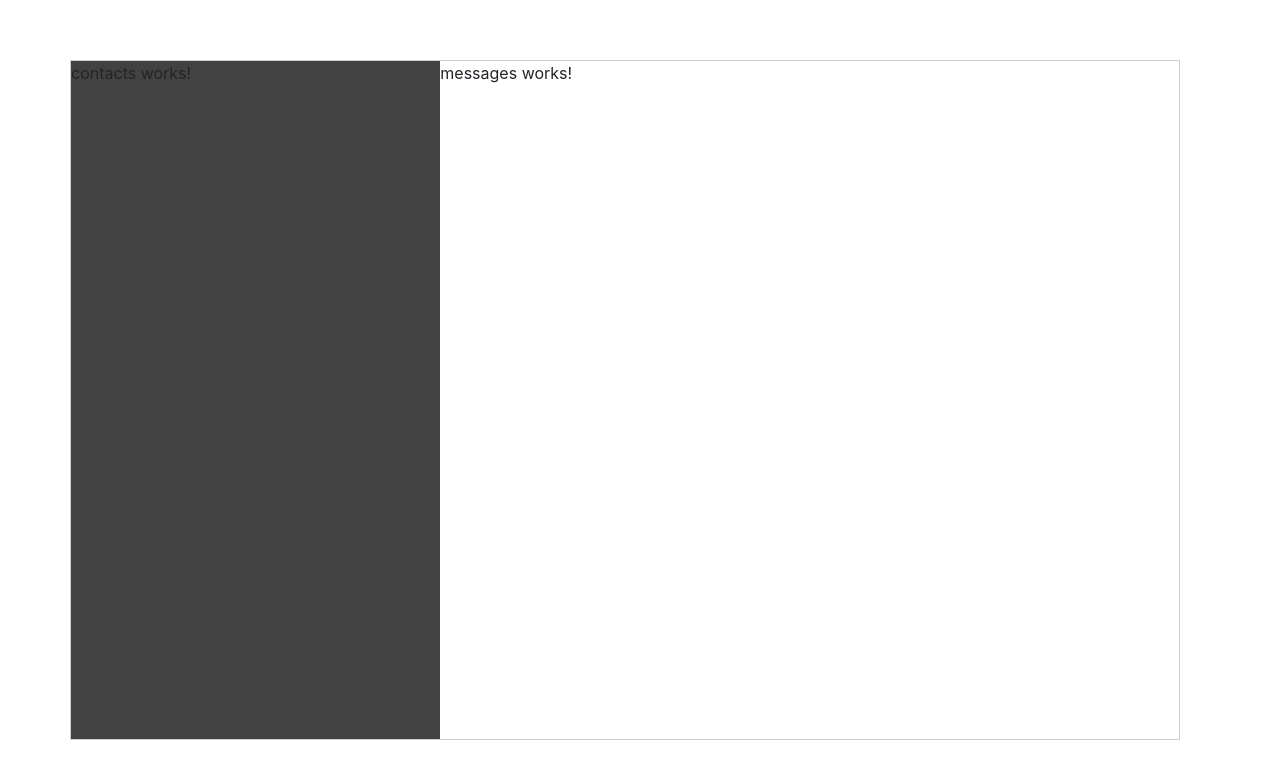
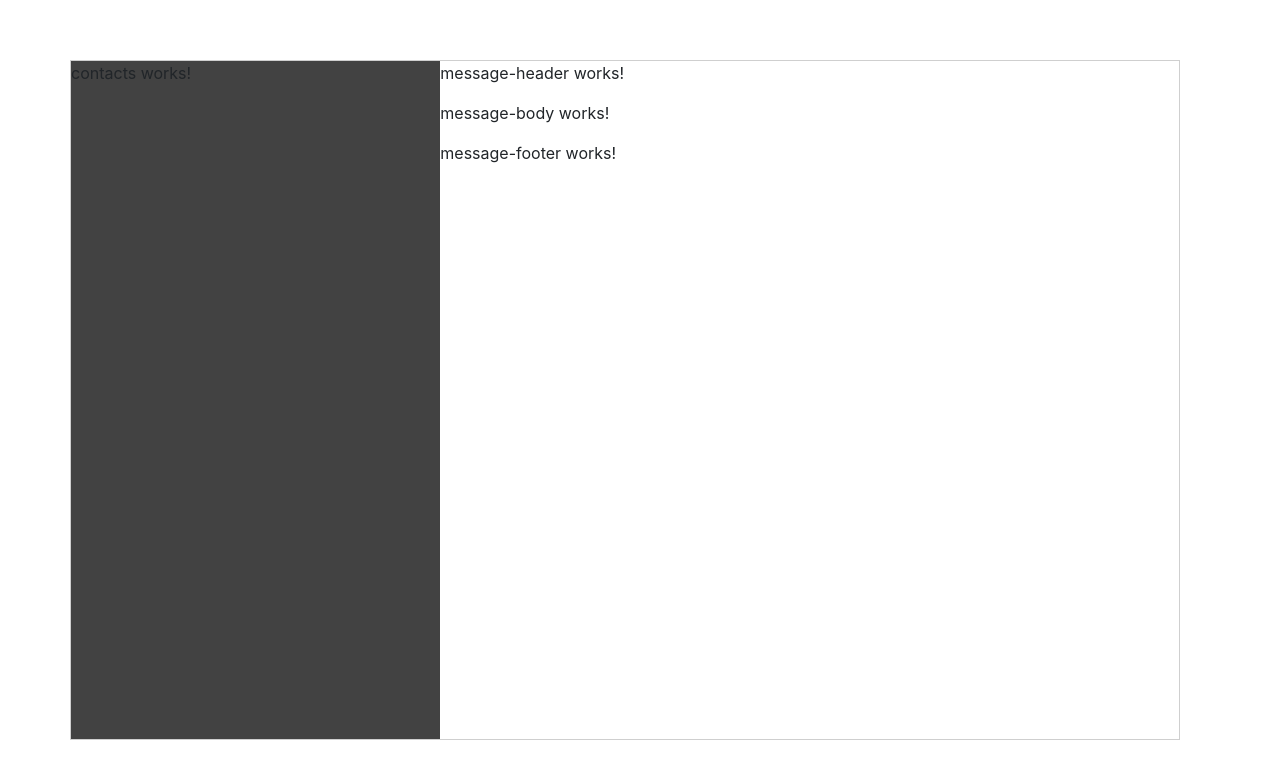
Before and after one commit to raffaelbmartins/chatrmartins, an Angular app: page / in a window 1280 px wide. Shown: the top 778 px of the page. Built offline with nearby package versions, Linux system fonts and the light colour scheme.

Commit message:
Add components message to messages component

```diff
--- a/src/app/messages/messages.component.html
+++ b/src/app/messages/messages.component.html
@@ -1,3 +1,3 @@
-<p>
-  messages works!
-</p>
+<app-message-header></app-message-header>
+<app-message-body></app-message-body>
+<app-message-footer></app-message-footer>
```
